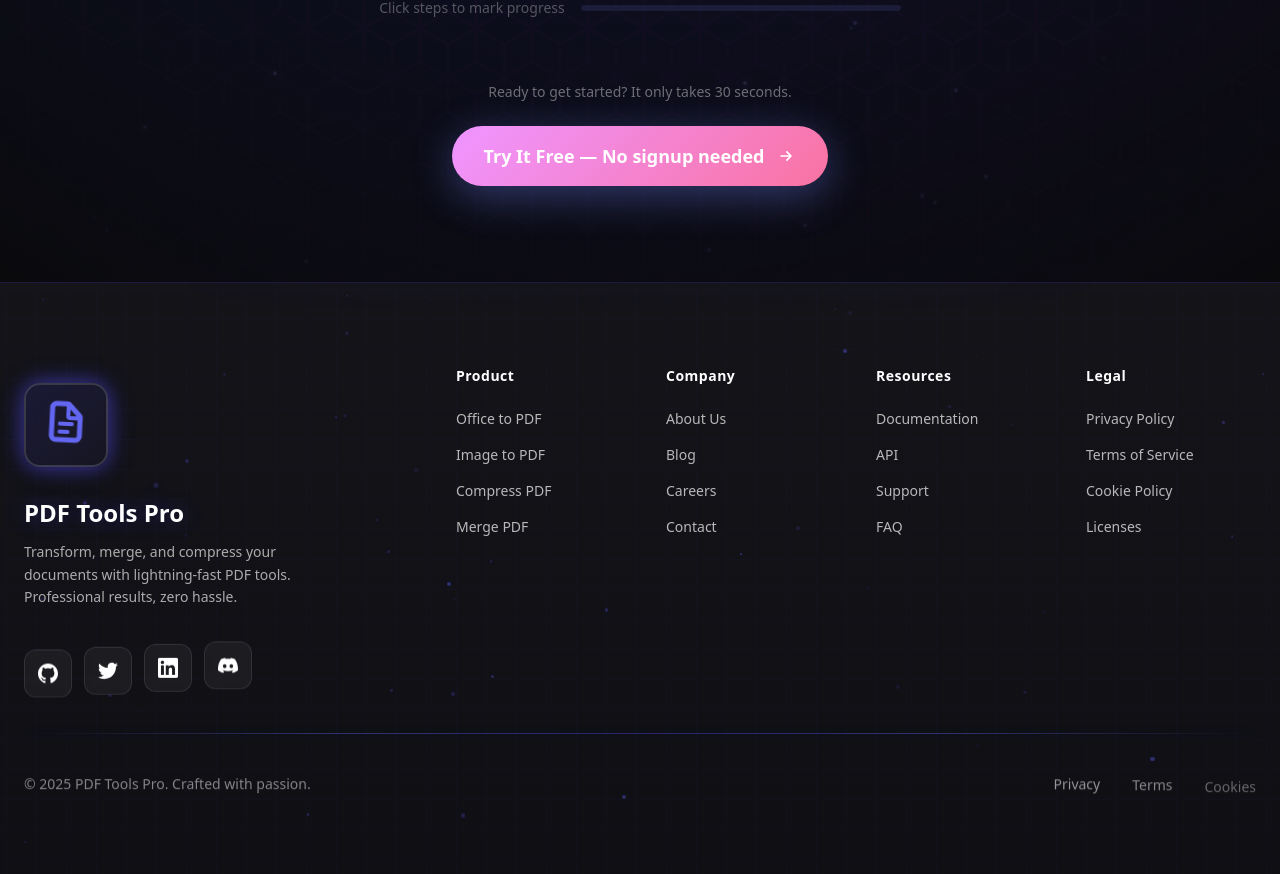
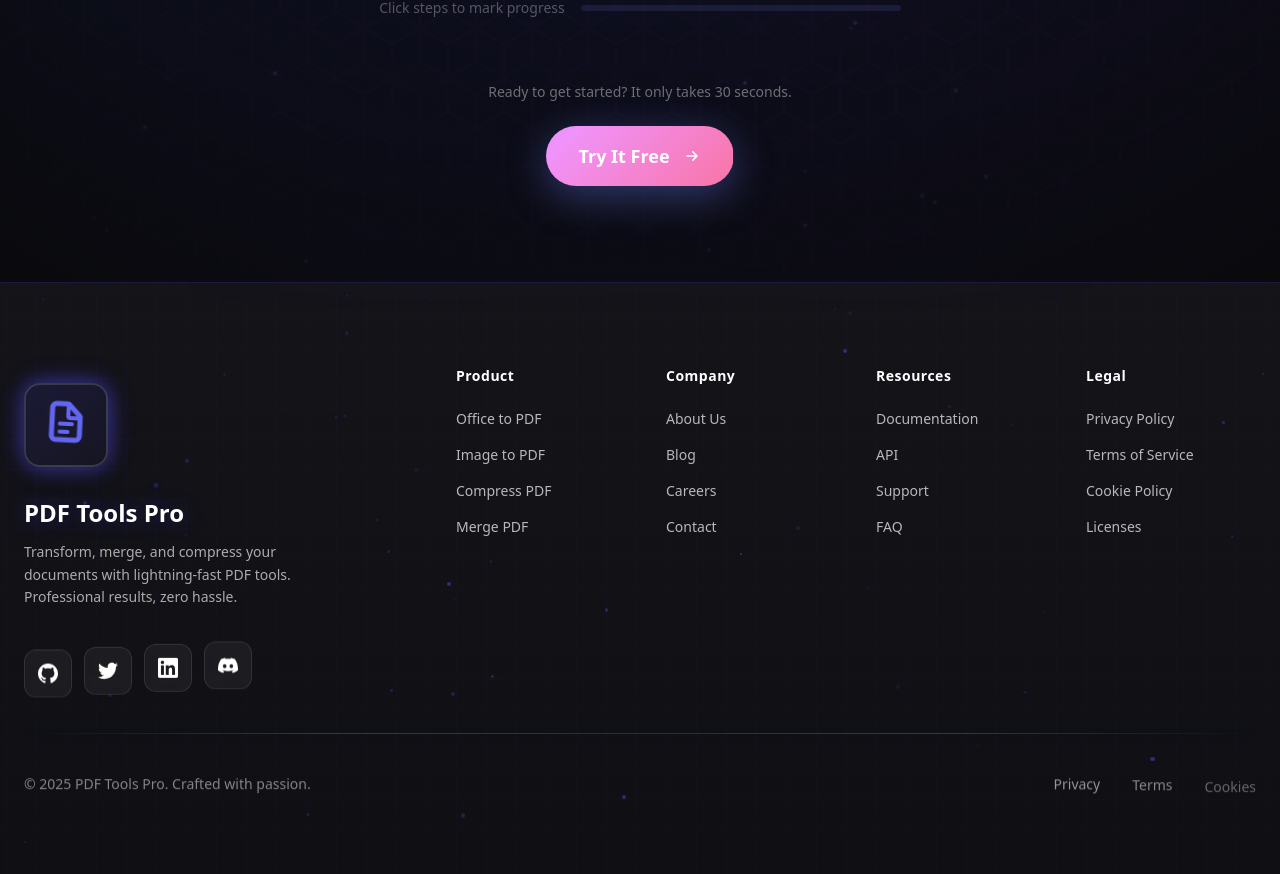
Before and after one commit to XTheGreat/pdf-tools-frontend, a React (Vite) app: page /features in a window 1280 px wide. Shown: the part 1872-2746 px from the top of the page. Built offline with nearby package versions, Linux system fonts and the light colour scheme.

Commit message:
fix: add vercel.json for spa routing

```diff
--- a/src/pages/Features.jsx
+++ b/src/pages/Features.jsx
@@ -24,11 +24,8 @@ export default function Features() {
   const particlesRef = useRef([]);
   const [isMobile, setIsMobile] = useState(false);
   const [selectedFeature, setSelectedFeature] = useState(null);
-  // FIX: was const [setIsInitialized] = useState(false) — wrong destructuring
   const [setIsInitialized] = useState(false);
   const floatingAnimations = useRef([]);
-
-  // Timeline refs
   const timelineSectionRef = useRef(null);
   const timelineHeadingRef = useRef(null);
   const timelineSubtitleRef = useRef(null);
@@ -1808,7 +1805,7 @@ export default function Features() {
                 }}
               >
                 <span className="relative z-10 flex items-center gap-3">
-                  Try It Free — No signup needed
+                  Try It Free
                   <svg
                     className="w-5 h-5 group-hover:translate-x-1 transition-transform"
                     fill="none"
```
